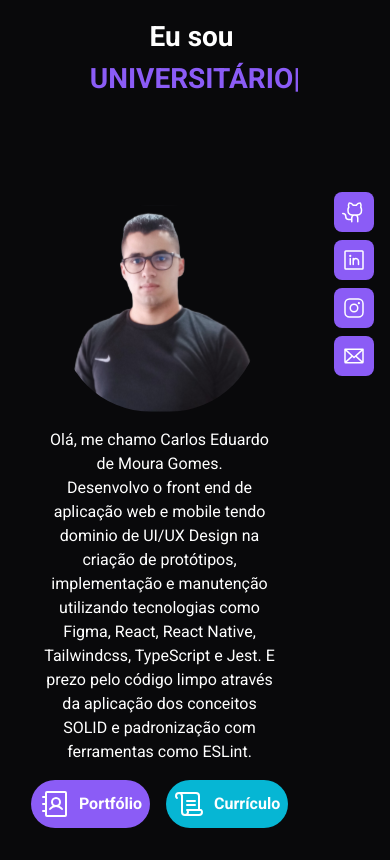
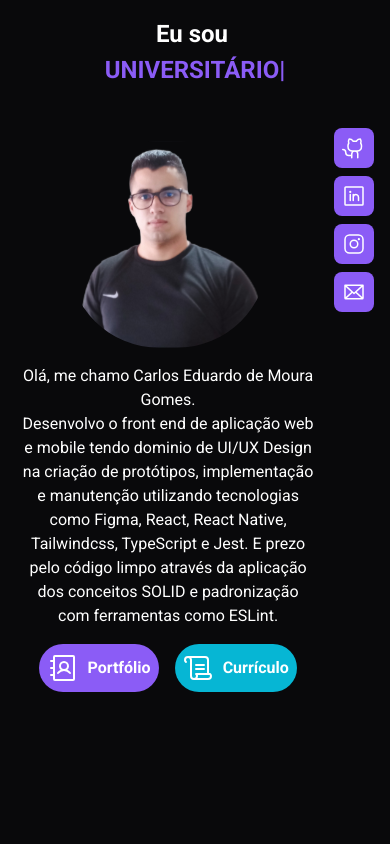
Before and after one commit to cemgthedev/Portfolio, a Next.js app in the folder app/: page / in a window 390 px wide. Built offline with nearby package versions, Linux system fonts and the light colour scheme.

Commit message:
melhorando responsividade da tela principal

```diff
--- a/app/src/app/page.tsx
+++ b/app/src/app/page.tsx
@@ -23,7 +23,7 @@ export default function Home() {
         listOfText={['Desenvolvedor Front End', 2000, 'Universitário', 2000]}
         className="uppercase text-violet-500"
       />
-      <aside className="flex w-full gap-4 py-4  sm:items-center">
+      <aside className="flex w-full gap-4 py-4 max-md:gap-2 max-md:py-2  sm:items-center">
         <Figure className="m-auto animate-top opacity-0">
           <div className="relative flex h-[220px] w-[220px] items-center justify-center">
             <Image
@@ -48,7 +48,7 @@ export default function Home() {
               className="absolute top-0 z-[1] blur-sm"
             />
           </div>
-          <figcaption className="flex w-[60vw] flex-col text-center">
+          <figcaption className="flex w-[60vw] flex-col text-center max-md:w-[75vw]">
             <Text>Olá, me chamo Carlos Eduardo de Moura Gomes.</Text>
             <Text>
               Desenvolvo o front end de aplicação web e mobile tendo dominio de
--- a/app/src/components/BannerTitle/index.tsx
+++ b/app/src/components/BannerTitle/index.tsx
@@ -13,7 +13,7 @@ export function BannerTitle({
   className,
 }: BannerTitleProps) {
   return (
-    <Heading className="animate-bottom text-center max-md:h-[128px]">
+    <Heading className="animate-bottom text-center max-md:text-xl">
       <span className="w-[200px]">{mainText}&nbsp;</span>
       <br />
       <TypeAnimation
```
Also changed, not shown: app/package.json (+5 -5 lines), 1 other file (tests, documents, lock files or other folders).
